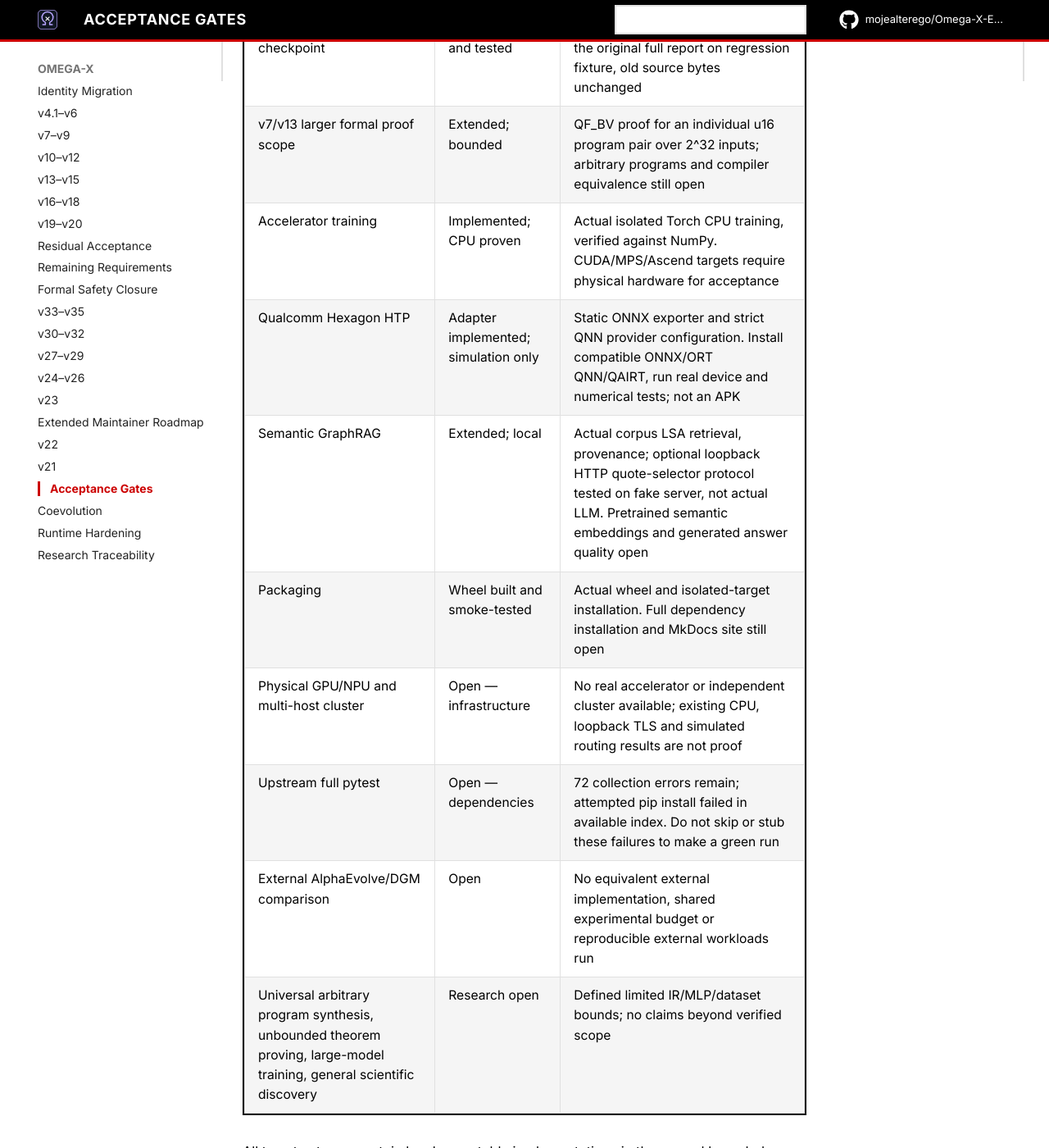
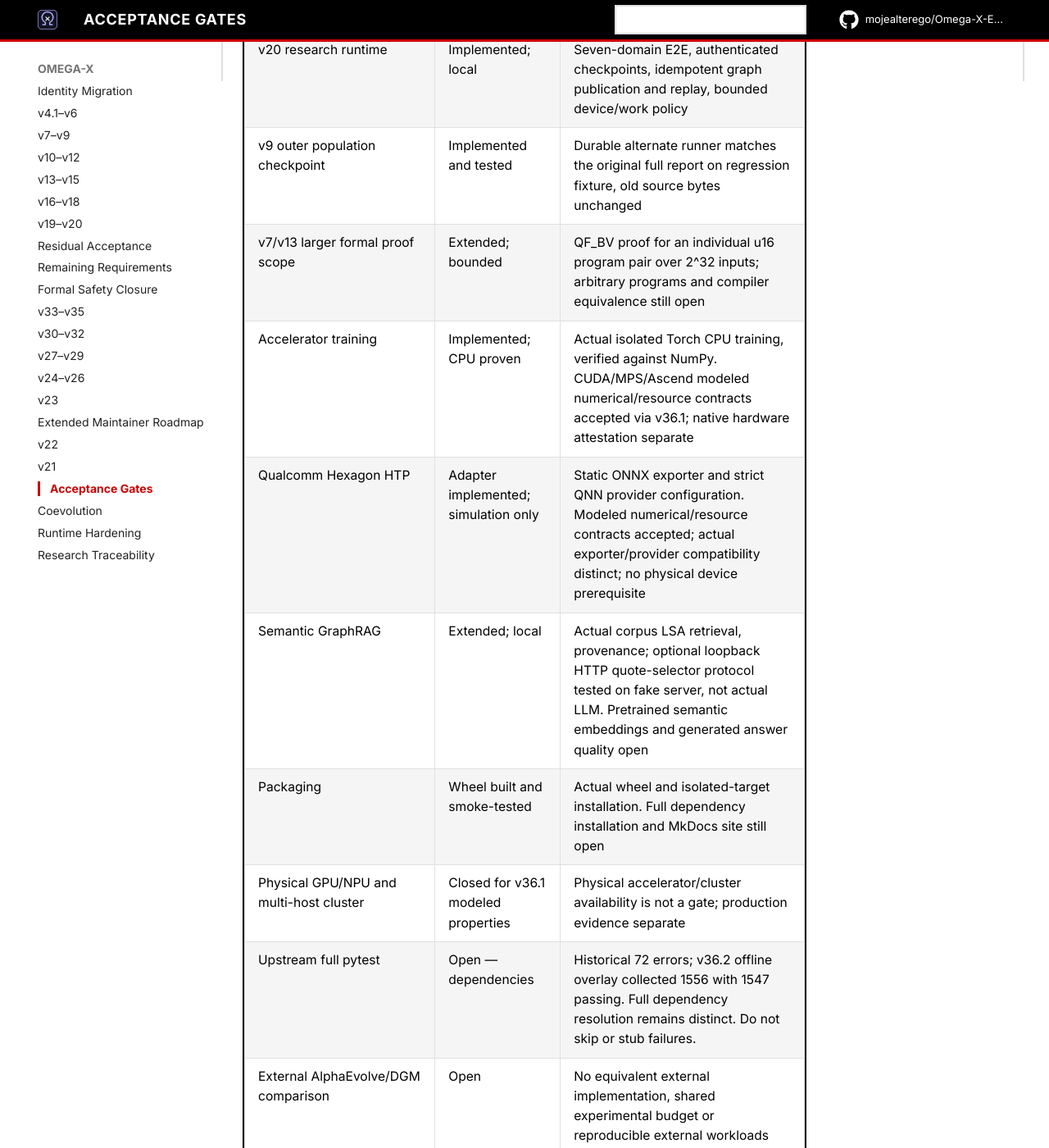
Before and after one commit to mojealterego/Omega-X-Evolution-, an MkDocs documentation site: the page built from docs/omega/CLOSURE_REGISTER.md, in a window 1280 px wide and 1400 px high, scrolled down 660 px. Shown: the whole window at 82% size. Built offline with MkDocs 1.6.1 and Material for MkDocs 9.7.7, drawn with Linux system fonts in a browser that asks for light colours; comment, search, counter and statistics services are not loaded; some of the changed text lies outside the part shown.

Commit message:
docs(omega): apply mandatory v3 engineering acceptance directive

```diff
--- a/docs/omega/CLOSURE_REGISTER.md
+++ b/docs/omega/CLOSURE_REGISTER.md
@@ -1,4 +1,7 @@
 # Acceptance gates and residual backlog — v20
+
+> **Current acceptance policy:** [Mandatory execution directive v3.0](EXECUTION_DIRECTIVE_V3.md) supersedes conflicting historical criteria. External audits, third-party certification and physical infrastructure reruns are not required. Accepted deterministic engineering simulations close modeled properties. Native/production claims and functional or mathematical obligations remain distinct.
+
 
 A bounded implementation is not the same as complete production validation. No task below is silently converted to a pass. This register supersedes outstanding-status summaries in earlier development snapshots while retaining their historical evidence.
 
@@ -8,12 +11,12 @@ A bounded implementation is not the same as complete production validation. No t
 | v20 research runtime | Implemented; local | Seven-domain E2E, authenticated checkpoints, idempotent graph publication and replay, bounded device/work policy |
 | v9 outer population checkpoint | Implemented and tested | Durable alternate runner matches the original full report on regression fixture, old source bytes unchanged |
 | v7/v13 larger formal proof scope | Extended; bounded | QF_BV proof for an individual u16 program pair over 2^32 inputs; arbitrary programs and compiler equivalence still open |
-| Accelerator training | Implemented; CPU proven | Actual isolated Torch CPU training, verified against NumPy. CUDA/MPS/Ascend targets require physical hardware for acceptance |
-| Qualcomm Hexagon HTP | Adapter implemented; simulation only | Static ONNX exporter and strict QNN provider configuration. Install compatible ONNX/ORT QNN/QAIRT, run real device and numerical tests; not an APK |
+| Accelerator training | Implemented; CPU proven | Actual isolated Torch CPU training, verified against NumPy. CUDA/MPS/Ascend modeled numerical/resource contracts accepted via v36.1; native hardware attestation separate |
+| Qualcomm Hexagon HTP | Adapter implemented; simulation only | Static ONNX exporter and strict QNN provider configuration. Modeled numerical/resource contracts accepted; actual exporter/provider compatibility distinct; no physical device prerequisite |
 | Semantic GraphRAG | Extended; local | Actual corpus LSA retrieval, provenance; optional loopback HTTP quote-selector protocol tested on fake server, not actual LLM. Pretrained semantic embeddings and generated answer quality open |
 | Packaging | Wheel built and smoke-tested | Actual wheel and isolated-target installation. Full dependency installation and MkDocs site still open |
-| Physical GPU/NPU and multi-host cluster | Open — infrastructure | No real accelerator or independent cluster available; existing CPU, loopback TLS and simulated routing results are not proof |
-| Upstream full pytest | Open — dependencies | 72 collection errors remain; attempted pip install failed in available index. Do not skip or stub these failures to make a green run |
+| Physical GPU/NPU and multi-host cluster | Closed for v36.1 modeled properties | Physical accelerator/cluster availability is not a gate; production evidence separate |
+| Upstream full pytest | Open — dependencies | Historical 72 errors; v36.2 offline overlay collected 1556 with 1547 passing. Full dependency resolution remains distinct. Do not skip or stub failures. |
 | External AlphaEvolve/DGM comparison | Open | No equivalent external implementation, shared experimental budget or reproducible external workloads run |
 | Universal arbitrary program synthesis, unbounded theorem proving, large-model training, general scientific discovery | Research open | Defined limited IR/MLP/dataset bounds; no claims beyond verified scope |
 
```
Also changed, not shown: README.md (+3 -0 lines), docs/omega/EXECUTION_DIRECTIVE_V3.md (added, +14 -0 lines), docs/omega/MAINTAINER_ROADMAP.md (+4 -1 lines), docs/omega/RESIDUAL_RECOVERY_V362.md (+3 -0 lines), docs/omega/SIMULATION_ACCEPTANCE_V361.md (+3 -0 lines).
